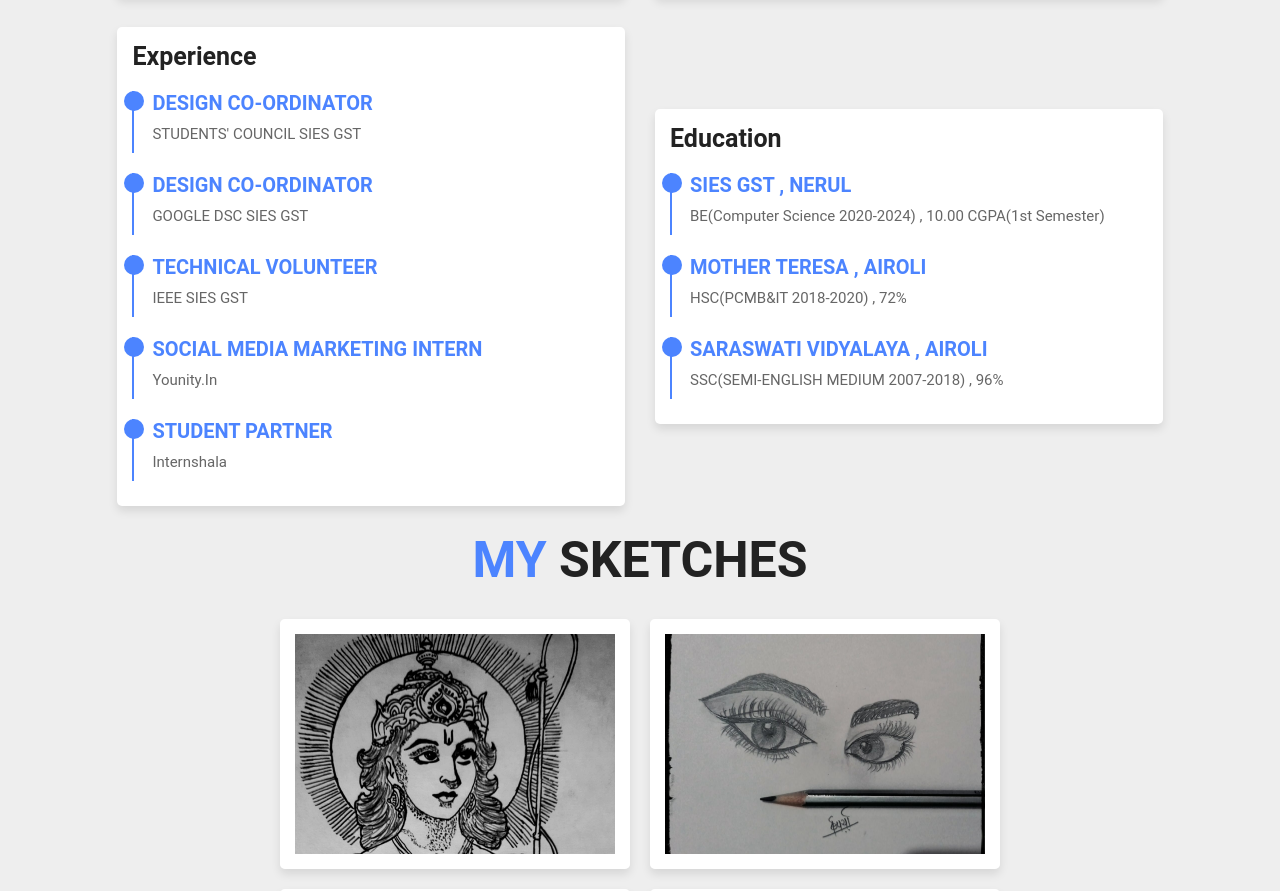
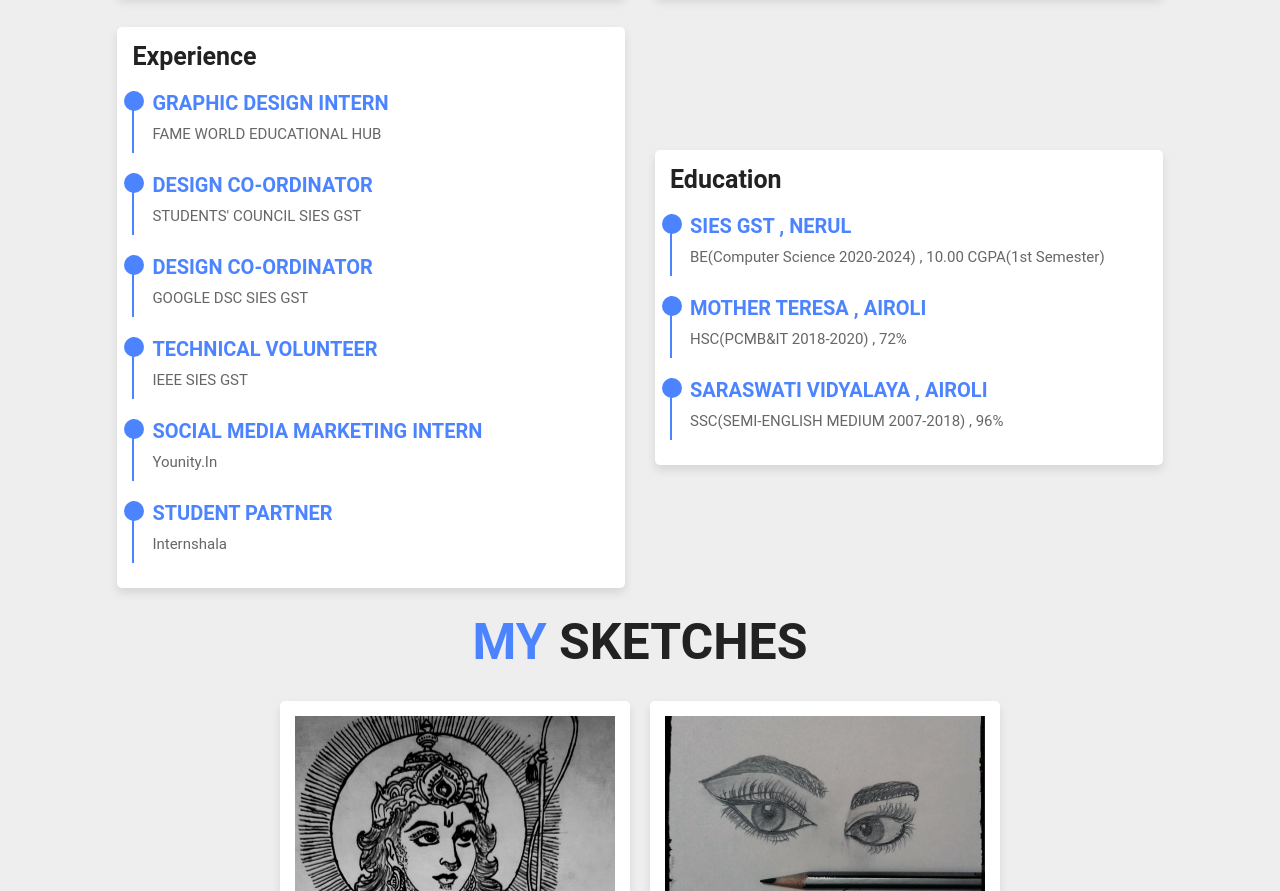
Before and after one commit to Imsucharya/Personal-Portfolio, a plain HTML site: page index.html in a window 1280 px wide. Shown: the part 1295-2186 px from the top of the page. Drawn offline with nearby package versions, Linux system fonts and the light colour scheme; a script that the page names is missing.

Commit message:
Update index.html

```diff
--- a/index.html
+++ b/index.html
@@ -106,6 +106,10 @@
 
             <div class="box">
                 <h3 class="title">experience</h3>
+                 <div class="exp-box">
+                    <h3>GRAPHIC DESIGN INTERN</h3>
+                    <p>FAME WORLD EDUCATIONAL HUB</p>
+                </div>
                 <div class="exp-box">
                     <h3>DESIGN CO-ORDINATOR</h3>
                     <p>STUDENTS' COUNCIL SIES GST</p>
```
